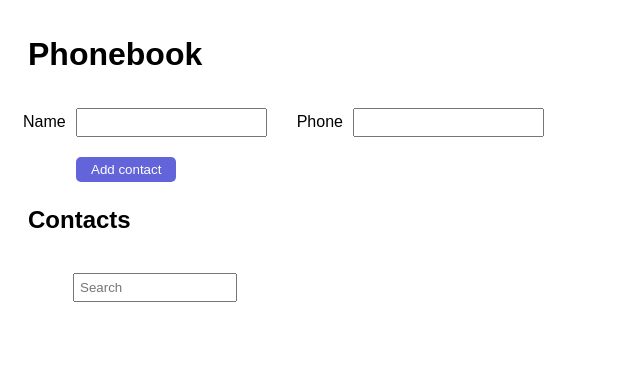
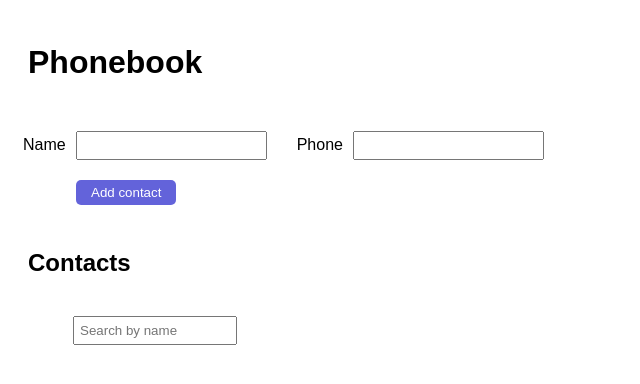
Before and after one commit to marychka2335/goit-react-hw-06-phonebook, a React (Vite) app: page / in a window 1280 px wide. Shown: the top 384 px of the page, without its empty margins (0-640 px from the left). Built offline with nearby package versions, Linux system fonts and the light colour scheme.

Commit message:
hw commit

```diff
--- a/src/components/App.jsx
+++ b/src/components/App.jsx
@@ -1,60 +1,21 @@
-import { useState, useEffect } from 'react';
-import iziToast from 'izitoast';
-import 'izitoast/dist/css/iziToast.min.css';
+// import { useState, useEffect } from 'react';
+// import iziToast from 'izitoast';
+// import 'izitoast/dist/css/iziToast.min.css';
 import css from './App.module.css';
 import { PhonebookForm } from './PhonebookForm/PhonebookForm';
 import { ContactsList } from './ContactsList/ContactsList';
 import { Filter } from './Filter/Filter';
 
 export function App() {
-  const [contacts, setContacts] = useState(
-    () => JSON.parse(localStorage.getItem('savedContacts')) ?? []
-  );
-  const [filter, setFilter] = useState('');
-
-  useEffect(() => {
-    localStorage.setItem('savedContacts', JSON.stringify(contacts));
-  }, [contacts]);
-
-  const handleAddContact = contact => {
-    if (contacts.some(item => item.name.toLowerCase() === contact.name.toLowerCase())) {
-      iziToast.warning({
-        title: 'Caution',
-        message: `${contact.name} is already in contacts`,
-        timeout: 5000,
-        position: 'topLeft',
-      });
-      return true;
-    }
-    setContacts(prevState => {
-      return [...prevState, contact];
-    });
-    return false;
-  };
-
-  const handleDeleteContact = id => {
-    setContacts(prevState => {
-      return prevState.filter(contact => contact.id !== id);
-    });
-  };
-
-  const handleChangeFilter = evt => {
-    setFilter(evt.target.value);
-  };
-
-  const handleFilterContacts = () => {
-    return contacts.filter(contact =>
-      contact.name.toLowerCase().includes(filter.toLowerCase().trim())
-    );
-  };
-
   return (
     <div>
-      <h1 className={css.titleForm}>Phonebook</h1>
-      <PhonebookForm addContact={handleAddContact} />
+      <div className={css.wrapper}>
+        <h1 className={css.titleForm}>Phonebook</h1>
+        <PhonebookForm />
+      </div>
       <h2 className={css.titleContacts}>Contacts</h2>
-      <Filter value={filter} handleChange={handleChangeFilter} />
-      <ContactsList contacts={handleFilterContacts()} deleteContact={handleDeleteContact} />
+      <Filter />
+      <ContactsList />
     </div>
   );
 }
--- a/src/components/App.module.css
+++ b/src/components/App.module.css
@@ -1,5 +1,3 @@
-/* src/index.css */
-
 body {
   font-family: sans-serif;
   line-height: 1.5;
@@ -34,3 +32,11 @@ img {
 .titleContacts {
   margin: 20px;
 }
+
+.wrapper {
+  display: flex;
+  flex-direction: column;
+  justify-content: left;
+  width: 500px;
+  margin: 0;
+}
--- a/src/components/ContactsList/ContactsList.jsx
+++ b/src/components/ContactsList/ContactsList.jsx
@@ -1,20 +1,26 @@
-import PropTypes from 'prop-types';
 import css from './ContactsList.module.css';
+import { deleteContact } from './../../redux/slices/contactsSlice';
+import { useDispatch, useSelector } from 'react-redux';
+import { getFilteredContacts } from './../../redux/selectors';
 
-export function ContactsList({ contacts, deleteContact }) {
+export function ContactsList() {
+  const filteredContacts = useSelector(getFilteredContacts);
+  const dispatch = useDispatch();
+
   return (
     <>
       <ul className={css.contacts}>
-        {contacts.map(contact => {
+        {filteredContacts.map(contact => {
           return (
             <li className={css.contactItem} key={contact.id}>
-              <span className={css.contactName}>{contact.name}:</span>
-              <span className={css.contactNumber}>{contact.number}</span>
+              <div>
+                <span className={css.contactName}>{contact.name}:</span>
+                <span className={css.contactNumber}>{contact.number}</span>
+              </div>
+
               <button
                 className={css.buttonDelete}
-                onClick={() => {
-                  deleteContact(contact.id);
-                }}
+                onClick={() => dispatch(deleteContact(contact.id))}
               >
                 Delete
               </button>
@@ -25,14 +31,3 @@ export function ContactsList({ contacts, deleteContact }) {
     </>
   );
 }
-
-ContactsList.propTypes = {
-  contacts: PropTypes.arrayOf(
-    PropTypes.shape({
-      id: PropTypes.string.isRequired,
-      name: PropTypes.string.isRequired,
-      number: PropTypes.string.isRequired,
-    })
-  ),
-  deleteContact: PropTypes.func,
-};
--- a/src/components/Filter/Filter.jsx
+++ b/src/components/Filter/Filter.jsx
@@ -1,20 +1,20 @@
-import PropTypes from 'prop-types';
 import css from './Filter.module.css';
+import { changeFilter } from './../../redux/slices/filterSlice';
+import { useDispatch, useSelector } from 'react-redux';
+import { getFilterValue } from './../../redux/selectors';
 
-export function Filter({ handleChange, value }) {
+export function Filter() {
+  const dispatch = useDispatch();
+  const filter = useSelector(getFilterValue);
+
   return (
     <input
       className={css.inputSearch}
       type="text"
-      value={value}
-      onChange={handleChange}
+      value={filter}
+      onChange={evt => dispatch(changeFilter(evt.target.value))}
       name="filter"
-      placeholder="Search"
+      placeholder="Search by name"
     />
   );
 }
-
-Filter.propTypes = {
-  handleChange: PropTypes.func.isRequired,
-  value: PropTypes.string.isRequired,
-};
--- a/src/components/PhonebookForm/PhonebookForm.jsx
+++ b/src/components/PhonebookForm/PhonebookForm.jsx
@@ -1,19 +1,27 @@
 import { useState } from 'react';
-import { nanoid } from 'nanoid';
-import PropTypes from 'prop-types';
+import Notiflix from 'notiflix';
+// import { nanoid } from 'nanoid';
+// import PropTypes from 'prop-types';
 import css from './PhonebookForm.module.css';
+import { addContact } from './../../redux/slices/contactsSlice';
+import { useDispatch, useSelector } from 'react-redux';
+import { getContacts } from './../../redux/selectors';
 
-export function PhonebookForm({ addContact }) {
+export function PhonebookForm() {
   const [name, setName] = useState('');
   const [number, setNumber] = useState('');
+  const contacts = useSelector(getContacts);
+  const dispatch = useDispatch();
 
   const handleSubmit = evt => {
     evt.preventDefault();
-    const isContactExists = addContact({ id: nanoid(6), name, number });
-    if (!isContactExists) {
-      setName('');
-      setNumber('');
+    if (contacts.some(item => item.name === name)) {
+      Notiflix.Notify.failure(`${name} is already in contacts`);
+      return;
     }
+    dispatch(addContact({ name, number }));
+    setName('');
+    setNumber('');
   };
 
   const handleChange = evt => {
@@ -64,7 +72,3 @@ export function PhonebookForm({ addContact }) {
     </form>
   );
 }
-
-PhonebookForm.propTypes = {
-  addContact: PropTypes.func.isRequired,
-};
--- a/src/main.jsx
+++ b/src/main.jsx
@@ -2,9 +2,17 @@ import React from 'react';
 import ReactDOM from 'react-dom/client';
 import { App } from './components/App';
 import './index.css';
+import { Provider } from 'react-redux';
+import { store, persistor } from './redux/store';
+import { PersistGate } from 'redux-persist/integration/react';
 
 ReactDOM.createRoot(document.getElementById('root')).render(
   <React.StrictMode>
-    <App />
+    <Provider store={store}>
+      <PersistGate loading={null} persistor={persistor}>
+      <App />
+      </PersistGate>
+    </Provider>
+
   </React.StrictMode>
 );
--- /dev/null
+++ b/src/redux/selectors.js
@@ -0,0 +1,15 @@
+export const getContacts = state => state.contacts.contacts;
+
+export const getFilterValue = state => state.filter;
+
+export const getFilteredContacts = state => {
+  const contacts = getContacts(state);
+  const filter = getFilterValue(state);
+
+  if (contacts && filter) {
+    return contacts.filter(contact =>
+      contact.name.toLowerCase().includes(filter.toLowerCase().trim())
+    );
+  }
+  return contacts;
+};
--- /dev/null
+++ b/src/redux/slices/contactsSlice.js
@@ -0,0 +1,43 @@
+import { createSlice } from '@reduxjs/toolkit';
+import { persistReducer } from 'redux-persist';
+import storage from 'redux-persist/lib/storage';
+import { nanoid } from 'nanoid';
+
+const contactsInitialState = {
+  contacts: [],
+};
+
+export const contactsSlice = createSlice({
+  name: 'contacts',
+  initialState: contactsInitialState,
+  reducers: {
+    addContact: {
+      reducer(state, action) {
+        state.contacts.push(action.payload);
+      },
+      prepare({ name, number }) {
+        return {
+          payload: {
+            id: nanoid(6),
+            name,
+            number,
+          },
+        };
+      },
+    },
+    deleteContact(state, action) {
+      const index = state.contacts.findIndex(item => item.id === action.payload);
+      state.contacts.splice(index, 1);
+    },
+  },
+});
+
+const persistConfig = {
+  key: 'contacts',
+  storage,
+  whitelist: ['contacts'],
+};
+
+export const persistedReducer = persistReducer(persistConfig, contactsSlice.reducer);
+
+export const { addContact, deleteContact } = contactsSlice.actions;
--- /dev/null
+++ b/src/redux/slices/filterSlice.js
@@ -0,0 +1,15 @@
+import { createSlice } from '@reduxjs/toolkit';
+
+const filterInitialState = '';
+
+export const filterSlice = createSlice({
+  name: 'filter',
+  initialState: filterInitialState,
+  reducers: {
+    changeFilter(_, action) {
+      return action.payload;
+    },
+  },
+});
+
+export const { changeFilter } = filterSlice.actions;
--- /dev/null
+++ b/src/redux/store.js
@@ -0,0 +1,19 @@
+import { configureStore } from '@reduxjs/toolkit';
+import { persistedReducer } from './slices/contactsSlice';
+import { filterSlice } from './slices/filterSlice';
+import { persistStore, FLUSH, REHYDRATE, PAUSE, PERSIST, PURGE, REGISTER } from 'redux-persist';
+
+export const store = configureStore({
+  reducer: {
+    contacts: persistedReducer,
+    filter: filterSlice.reducer,
+  },
+  middleware: getDefaultMiddleware =>
+    getDefaultMiddleware({
+      serializableCheck: {
+        ignoredActions: [FLUSH, REHYDRATE, PAUSE, PERSIST, PURGE, REGISTER],
+      },
+    }),
+});
+
+export const persistor = persistStore(store);
```
Also changed, not shown: package.json (+8 -1 lines), 1 other file (tests, documents, lock files or other folders).
